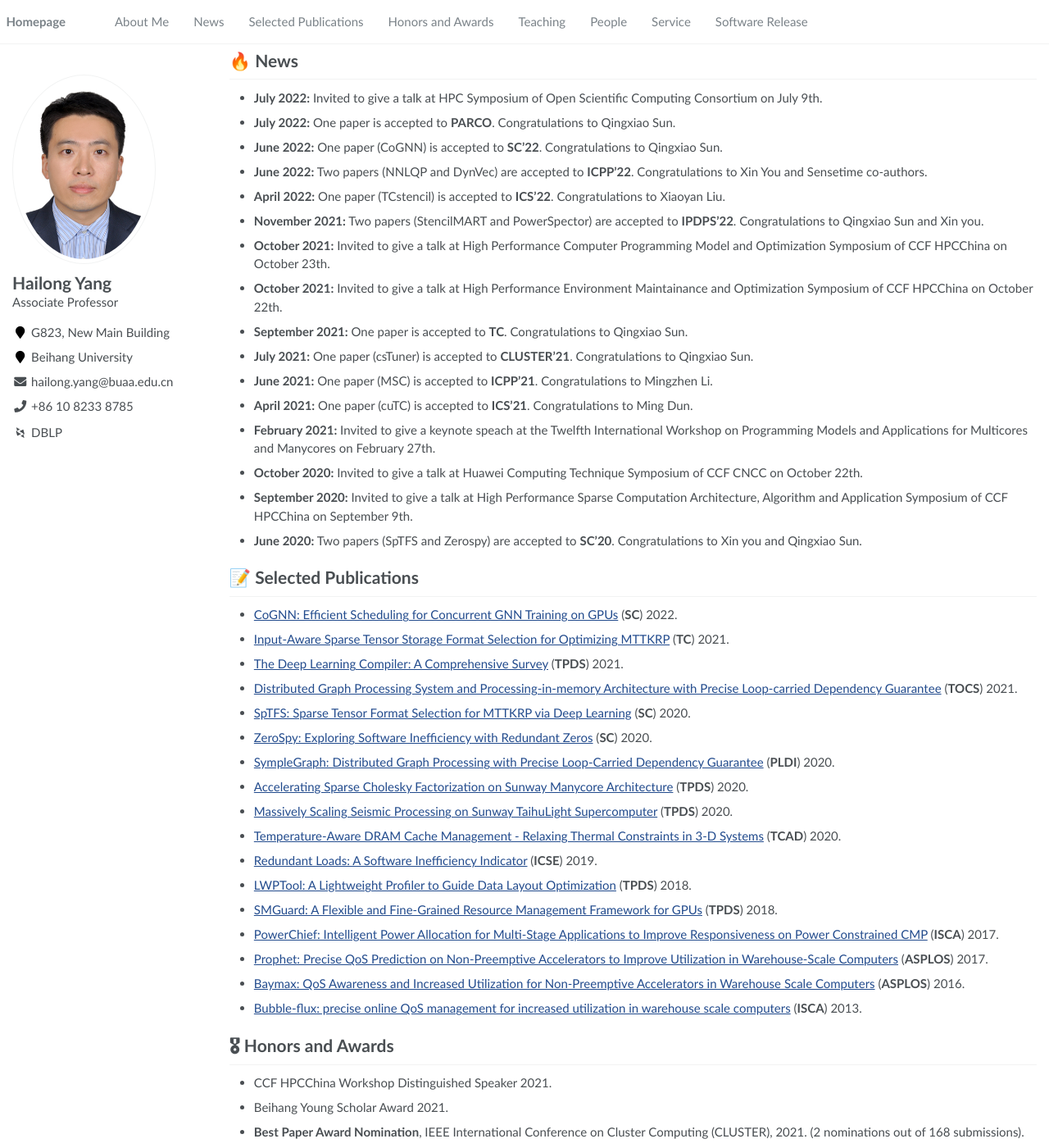
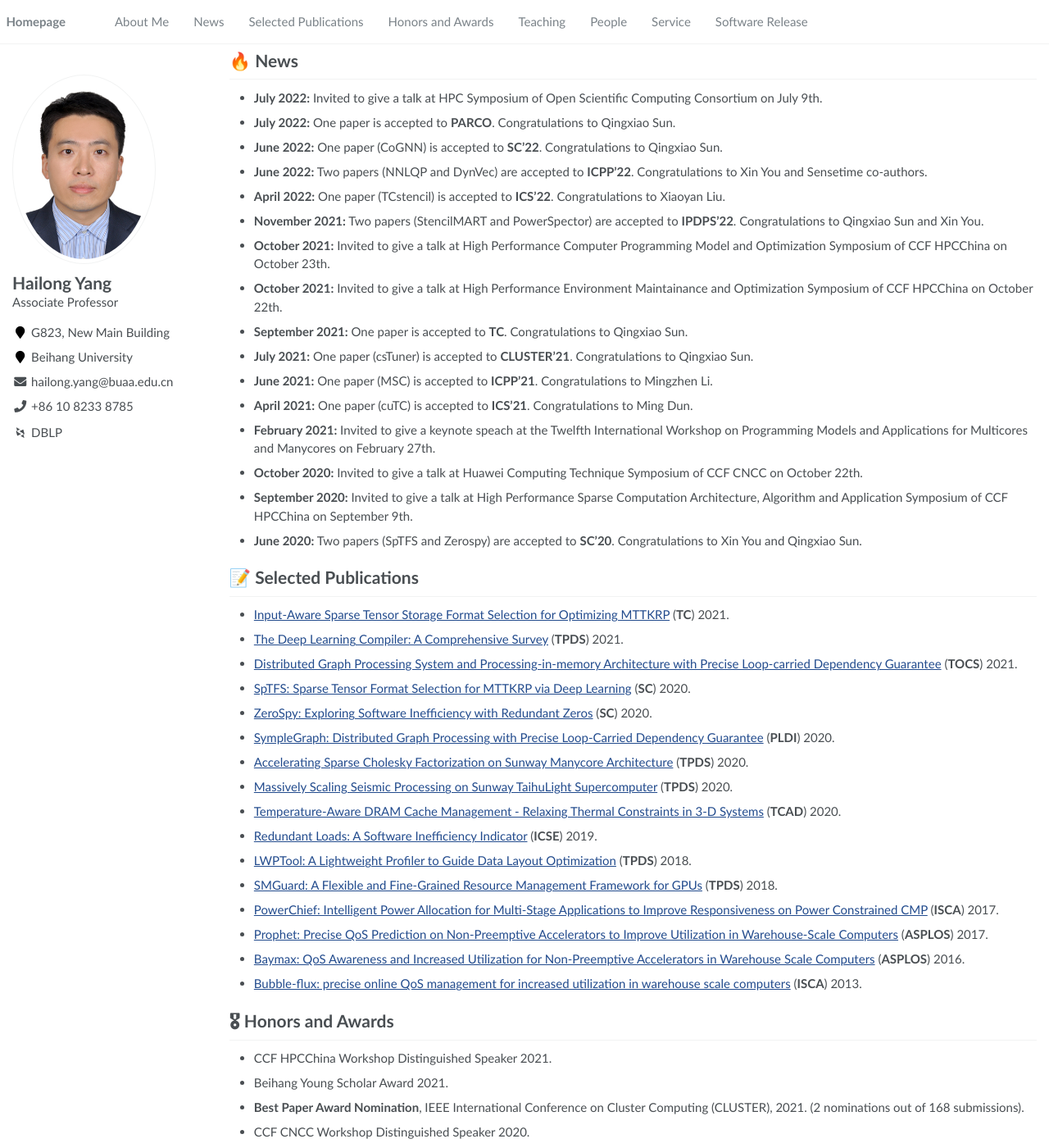
Before and after one commit to Thomas-Yang/hlyang-beihang.github.io, a Jekyll site: the page built from _pages/about.md, in a window 1280 px wide and 1400 px high, scrolled down 464 px. Shown: the whole window at 82% size. Built offline with Jekyll 4.4.1, drawn with Linux system fonts in a browser that asks for light colours; some web fonts are replaced; some of the changed text lies outside the part shown.

Commit message:
Update all.

```diff
--- a/_pages/about.md
+++ b/_pages/about.md
@@ -35,7 +35,7 @@ I served as Guest Editor of the CCF Transactions on High Performance Computing (
 - **June 2022:** One paper (CoGNN) is accepted to **SC'22**. Congratulations to Qingxiao Sun.
 - **June 2022:** Two papers (NNLQP and DynVec) are accepted to **ICPP'22**. Congratulations to Xin You and Sensetime co-authors.
 - **April 2022:** One paper (TCstencil) is accepted to **ICS'22**. Congratulations to Xiaoyan Liu.
-- **November 2021:** Two papers (StencilMART and PowerSpector) are accepted to **IPDPS'22**. Congratulations to Qingxiao Sun and Xin you.
+- **November 2021:** Two papers (StencilMART and PowerSpector) are accepted to **IPDPS'22**. Congratulations to Qingxiao Sun and Xin You.
 - **October 2021:** Invited to give a talk at High Performance Computer Programming Model and Optimization Symposium of CCF HPCChina on October 23th.
 - **October 2021:** Invited to give a talk at High Performance Environment Maintainance and Optimization Symposium of CCF HPCChina on October 22th.
 - **September 2021:** One paper is accepted to **TC**. Congratulations to Qingxiao Sun.
@@ -45,27 +45,26 @@ I served as Guest Editor of the CCF Transactions on High Performance Computing (
 - **February 2021:** Invited to give a keynote speach at the Twelfth International Workshop on Programming Models and Applications for Multicores and Manycores on February 27th.
 - **October 2020:** Invited to give a talk at Huawei Computing Technique Symposium of CCF CNCC on October 22th.
 - **September 2020:** Invited to give a talk at High Performance Sparse Computation Architecture, Algorithm and Application Symposium of CCF HPCChina on September 9th.
-- **June 2020:** Two papers (SpTFS and Zerospy) are accepted to **SC'20**. Congratulations to Xin you and Qingxiao Sun.
+- **June 2020:** Two papers (SpTFS and Zerospy) are accepted to **SC'20**. Congratulations to Xin You and Qingxiao Sun.
 
 
 # 📝 Selected Publications
-- [CoGNN: Efficient Scheduling for Concurrent GNN Training on GPUs]() (**SC**) 2022.
-- [Input-Aware Sparse Tensor Storage Format Selection for Optimizing MTTKRP]() (**TC**) 2021.
-- [The Deep Learning Compiler: A Comprehensive Survey]() (**TPDS**) 2021.
-- [Distributed Graph Processing System and Processing-in-memory Architecture with Precise Loop-carried Dependency Guarantee]() (**TOCS**) 2021.
+- [Input-Aware Sparse Tensor Storage Format Selection for Optimizing MTTKRP](https://ieeexplore.ieee.org/abstract/document/9540277) (**TC**) 2021.
+- [The Deep Learning Compiler: A Comprehensive Survey](https://ieeexplore.ieee.org/abstract/document/9222299) (**TPDS**) 2021.
+- [Distributed Graph Processing System and Processing-in-memory Architecture with Precise Loop-carried Dependency Guarantee](https://dl.acm.org/doi/abs/10.1145/3453681) (**TOCS**) 2021.
 - [SpTFS: Sparse Tensor Format Selection for MTTKRP via Deep Learning](https://ieeexplore.ieee.org/document/9355324) (**SC**) 2020.
 - [ZeroSpy: Exploring Software Inefficiency with Redundant Zeros](https://ieeexplore.ieee.org/document/9355303) (**SC**) 2020.
-- [SympleGraph: Distributed Graph Processing with Precise Loop-Carried Dependency Guarantee]() (**PLDI**) 2020.
-- [Accelerating Sparse Cholesky Factorization on Sunway Manycore Architecture]() (**TPDS**) 2020.
-- [Massively Scaling Seismic Processing on Sunway TaihuLight Supercomputer]() (**TPDS**) 2020.
-- [Temperature-Aware DRAM Cache Management - Relaxing Thermal Constraints in 3-D Systems]() (**TCAD**) 2020.
-- [Redundant Loads: A Software Inefficiency Indicator]() (**ICSE**) 2019.
-- [LWPTool: A Lightweight Profiler to Guide Data Layout Optimization]() (**TPDS**) 2018.
-- [SMGuard: A Flexible and Fine-Grained Resource Management Framework for GPUs]() (**TPDS**) 2018.
-- [PowerChief: Intelligent Power Allocation for Multi-Stage Applications to Improve Responsiveness on Power Constrained CMP]() (**ISCA**) 2017.
-- [Prophet: Precise QoS Prediction on Non-Preemptive Accelerators to Improve Utilization in Warehouse-Scale Computers]() (**ASPLOS**) 2017.
-- [Baymax: QoS Awareness and Increased Utilization for Non-Preemptive Accelerators in Warehouse Scale Computers]() (**ASPLOS**) 2016.
-- [Bubble-flux: precise online QoS management for increased utilization in warehouse scale computers]() (**ISCA**) 2013.
+- [SympleGraph: Distributed Graph Processing with Precise Loop-Carried Dependency Guarantee](https://dl.acm.org/doi/abs/10.1145/3385412.3385961) (**PLDI**) 2020.
+- [Accelerating Sparse Cholesky Factorization on Sunway Manycore Architecture](https://ieeexplore.ieee.org/abstract/document/8903486) (**TPDS**) 2020.
+- [Massively Scaling Seismic Processing on Sunway TaihuLight Supercomputer](https://ieeexplore.ieee.org/abstract/document/8943329) (**TPDS**) 2020.
+- [Temperature-Aware DRAM Cache Management - Relaxing Thermal Constraints in 3-D Systems](https://ieeexplore.ieee.org/abstract/document/8758125) (**TCAD**) 2020.
+- [Redundant Loads: A Software Inefficiency Indicator](https://ieeexplore.ieee.org/abstract/document/8811970) (**ICSE**) 2019.
+- [LWPTool: A Lightweight Profiler to Guide Data Layout Optimization](https://ieeexplore.ieee.org/abstract/document/8367889) (**TPDS**) 2018.
+- [SMGuard: A Flexible and Fine-Grained Resource Management Framework for GPUs](https://ieeexplore.ieee.org/abstract/document/8388218) (**TPDS**) 2018.
+- [PowerChief: Intelligent Power Allocation for Multi-Stage Applications to Improve Responsiveness on Power Constrained CMP](https://dl.acm.org/doi/abs/10.1145/3079856.3080224) (**ISCA**) 2017.
+- [Prophet: Precise QoS Prediction on Non-Preemptive Accelerators to Improve Utilization in Warehouse-Scale Computers](https://dl.acm.org/doi/abs/10.1145/3037697.3037700) (**ASPLOS**) 2017.
+- [Baymax: QoS Awareness and Increased Utilization for Non-Preemptive Accelerators in Warehouse Scale Computers](https://dl.acm.org/doi/abs/10.1145/2954679.2872368) (**ASPLOS**) 2016.
+- [Bubble-flux: precise online QoS management for increased utilization in warehouse scale computers](https://dl.acm.org/doi/abs/10.1145/2508148.2485974) (**ISCA**) 2013.
 
 # 🎖 Honors and Awards
 - CCF HPCChina Workshop Distinguished Speaker 2021.
@@ -74,7 +73,7 @@ I served as Guest Editor of the CCF Transactions on High Performance Computing (
 - CCF CNCC Workshop Distinguished Speaker 2020.
 - CCF HPCChina Workshop Distinguished Speaker 2020.
 - **Best Paper Award**, BenchCouncil International Symposium on Benchmarking, Measuring and Optimizing (Bench), 2020.
-- Beihang University Excellence Teaching Award in 2016
+- Beihang University Excellence Teaching Award in 2016.
 
 # 💬 Teaching
 - Methodology of Computer Science Research
```
Also changed, not shown: _pages/people.html (+46 -41 lines), Gemfile.lock, people/images/BiaoSun.jpg (added), people/images/JianjinLiao.jpg (added), people/images/JiweiHao.jpg (added), people/images/KelunLei.jpg (added), people/images/LinquanWei.jpg (added), people/images/PengboWang.jpg (added), people/images/QingxiaoSun.jpg (added), people/images/XinYou.jpg (added), people/images/XinyuYang.jpg (added), people/images/XiyuanXiao.jpg (added), people/images/XueguiZheng.jpg (added), people/images/YananWen.jpg (added), 1 more files, 3 other files.
